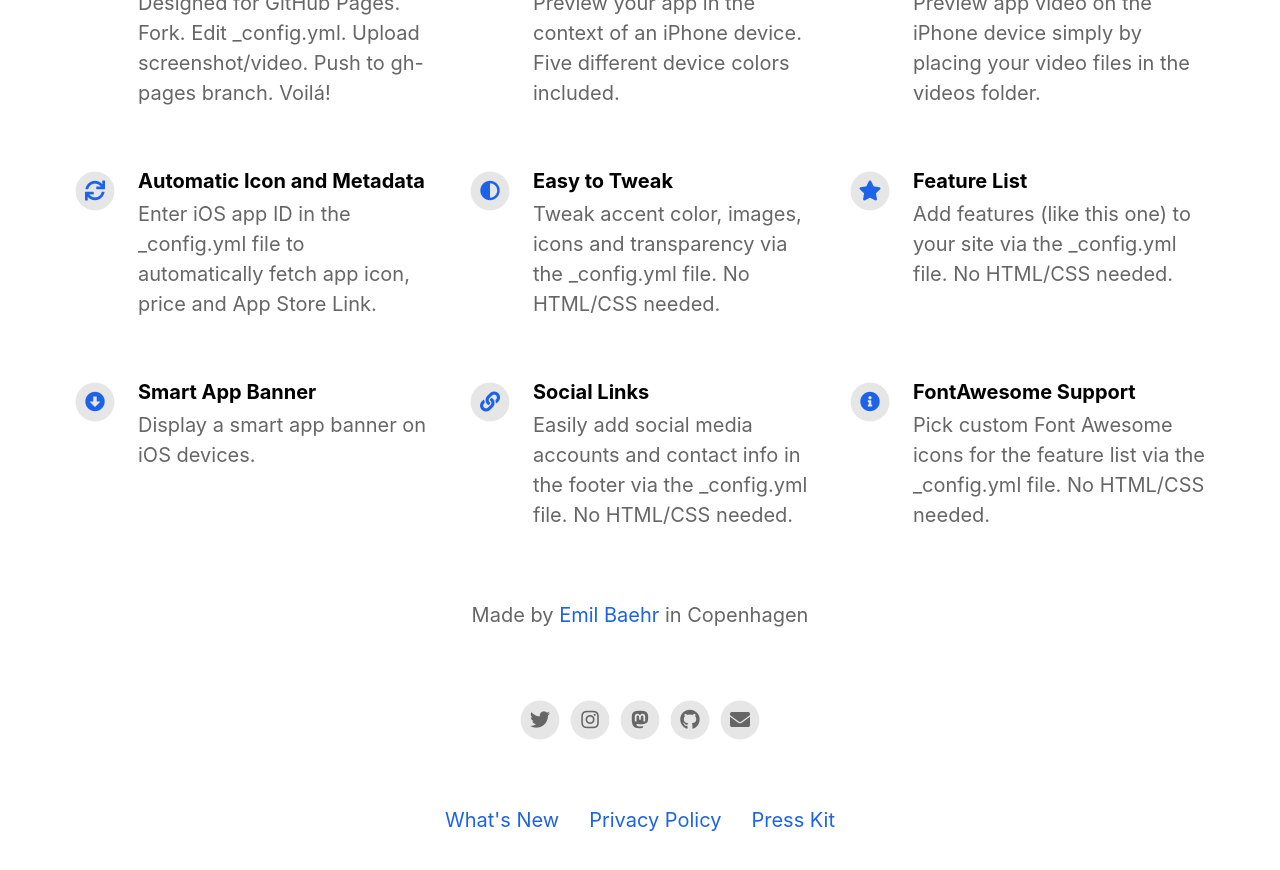
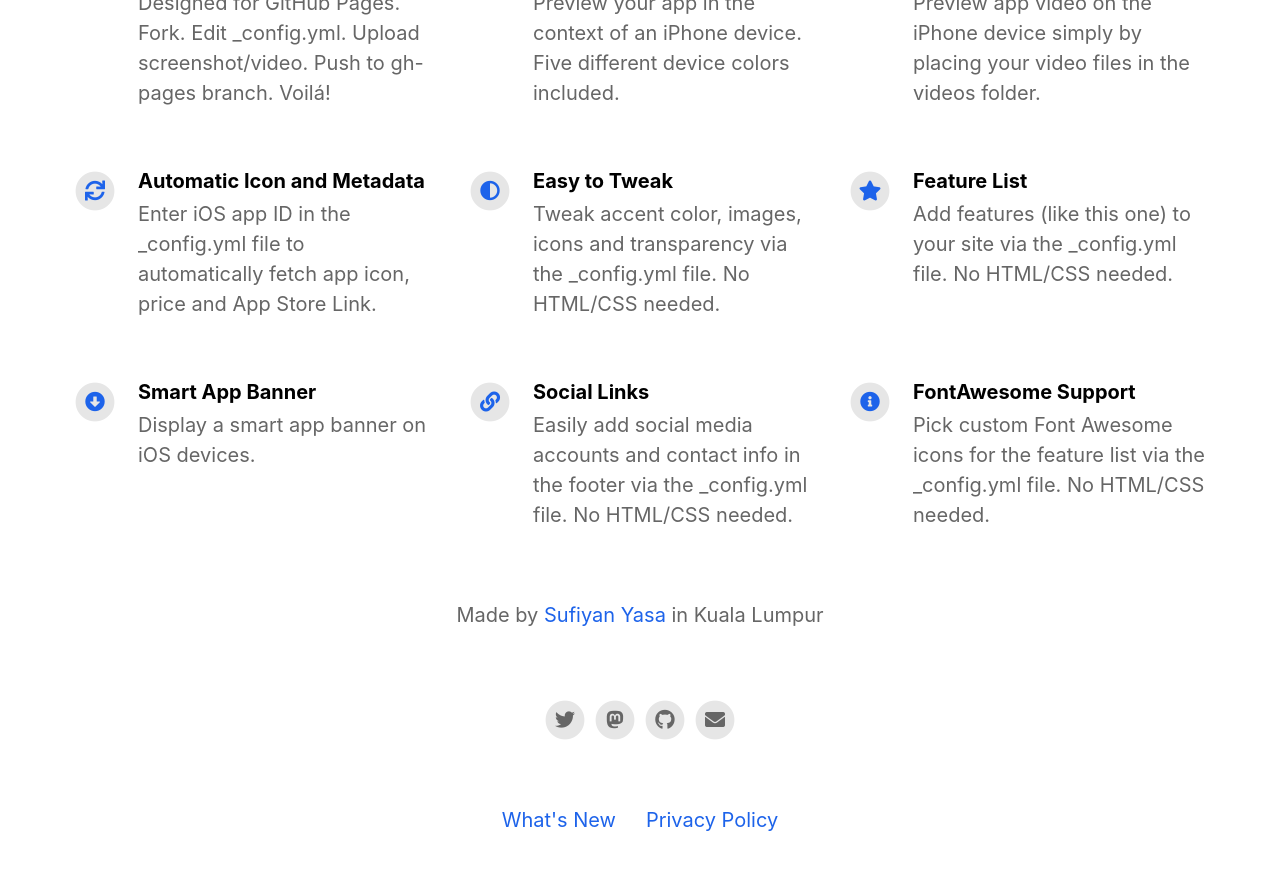
Before and after one commit to xr1337/Tasky-Landing-Page, a Jekyll site: the page built from index.html, in a window 1280 px wide and 900 px high, scrolled down 1124 px. Shown: the top 870 px of the window. Built offline with Jekyll 4.4.1, drawn with Linux system fonts in a browser that asks for light colours; nearby versions of some CDN libraries.

Commit message:
Add app icon and default settings

```diff
--- a/_config.yml
+++ b/_config.yml
@@ -2,15 +2,15 @@
 page_title                                :                                           # Automatically populates with app name if not set and if iOS app ID is set. Otherwise enter manually.
 
 # App Info
-ios_app_id                                : 1234793120                                # Required. Enter iOS app ID to automatically populate name, price and icons (e.g. 718043190).
-ios_app_country                           : us                                        # Required outside USA. Enter 2 letter country code as in https://en.wikipedia.org/wiki/ISO_3166-1_alpha-2
+ios_app_id                                : 6502542119                                # Required. Enter iOS app ID to automatically populate name, price and icons (e.g. 718043190).
+ios_app_country                           : my                                        # Required outside USA. Enter 2 letter country code as in https://en.wikipedia.org/wiki/ISO_3166-1_alpha-2
 
 appstore_link                             :                                           # Automatically populates if not set and if iOS app ID is set. Otherwise enter manually.
 playstore_link                            :                                           # Enter Google Play Store URL.
-presskit_download_link                    : https://emilbaehr.com                                          # Enter a link to downloadable file or (e.g. public Dropbox link to a .zip file).
+presskit_download_link                    :                                           # Enter a link to downloadable file or (e.g. public Dropbox link to a .zip file).
                                                                                       # Or upload your press kit file to assets and set path accordingly (e.g. "assets/your_press_kit.zip").
 
-app_icon                                  : # assets/appicon.png                      # Automatically populates if not set and if iOS app ID is set.  Otherwise enter path to icon file manually.
+app_icon                                  : assets/appicon.png                      # Automatically populates if not set and if iOS app ID is set.  Otherwise enter path to icon file manually.
 app_name                                  :                                           # Automatically populates if not set and if iOS app ID is set.  Otherwise enter manually.
 app_price                                 :                                           # Automatically populates if not set and if iOS app ID is set.  Otherwise enter manually.
 app_description                           : Write a short tagline for your app.
@@ -20,16 +20,16 @@ enable_smart_app_banner                   : true
 
 
 # Information About Yourself
-your_name                                 : Emil Baehr
-your_link                                 : https://emilbaehr.com
-your_city                                 : Copenhagen
-email_address                             : emil.baehr@gmail.com
+your_name                                 : Sufiyan Yasa
+your_link                                 : https://sufiyanyasa.com
+your_city                                 : Kuala Lumpur
+email_address                             : me@sufiyanyasa.com
 facebook_username                         :
-instagram_username                        : ebaehr
-twitter_username                          : ebaehr
-github_username                           : emilbaehr
+instagram_username                        :
+twitter_username                          : sufiyanyasa
+github_username                           : xr1337
 youtube_username                          :
-mastodon_link                             : https://mastodon.social/@ebaehr
+mastodon_link                             : https://mastodon.world/@sufiyan
 
 
 
```
Also changed, not shown: assets/appicon.png (added).
